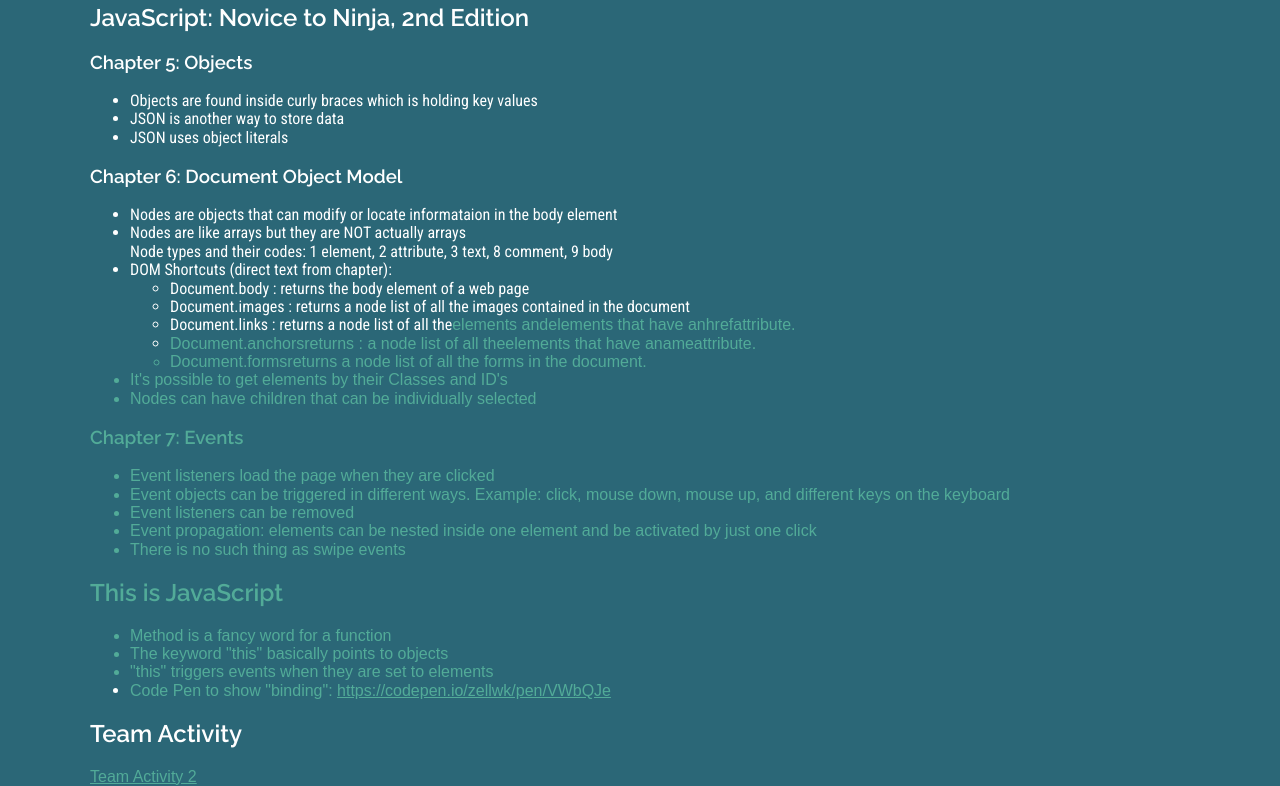
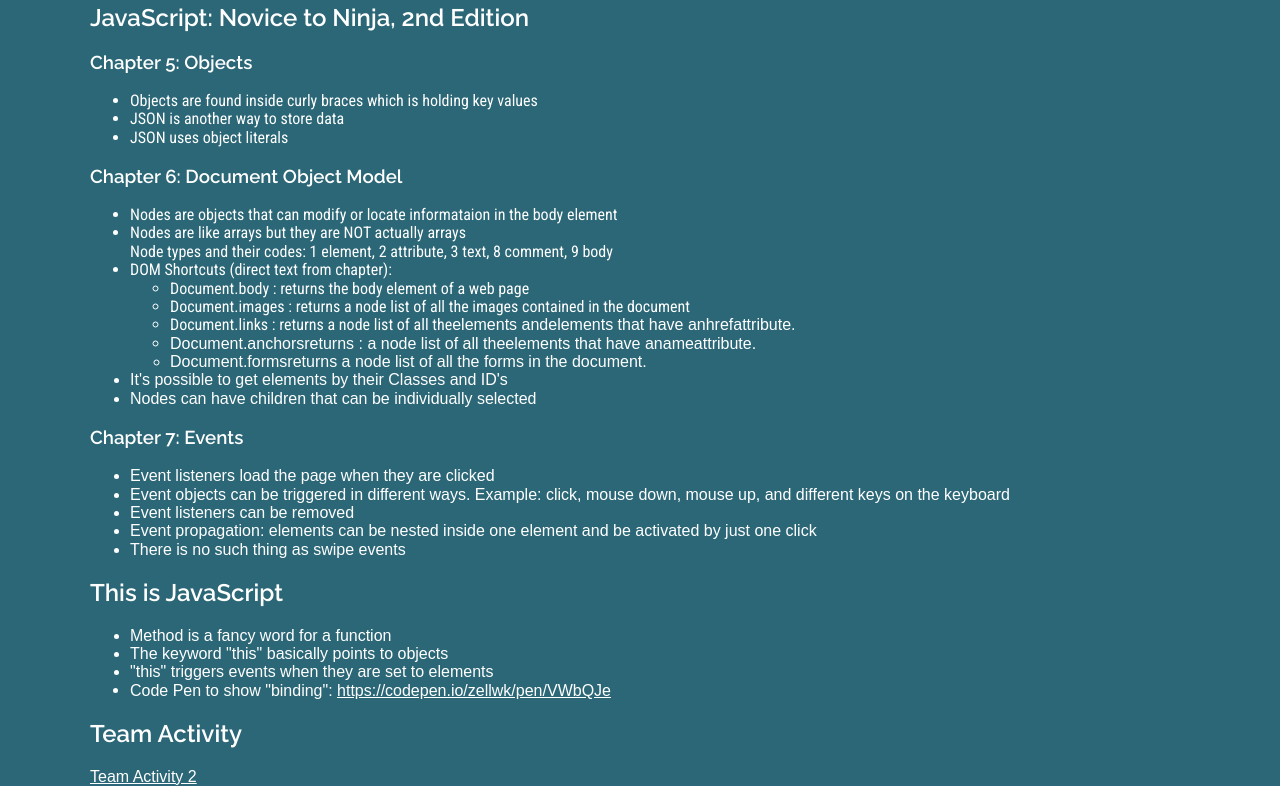
Before and after one commit to KrystianeOtis/krystiane330, a plain HTML site: page week3/index.html in a window 1280 px wide. Shown: the part 137-923 px from the top of the page. Drawn offline with Linux system fonts and the light colour scheme.

Commit message:
ugh why won't it work

```diff
--- a/css/notes.css
+++ b/css/notes.css
@@ -12,8 +12,8 @@
     color: #ffffff;
 }
 
-body a {
-    color: #52ab98;
+a {
+    color: #ffffff;
     font-family: 'PT Sans',
         sans-serif;
 }
```
Also changed, not shown: week3/index.html (+4 -4 lines).
